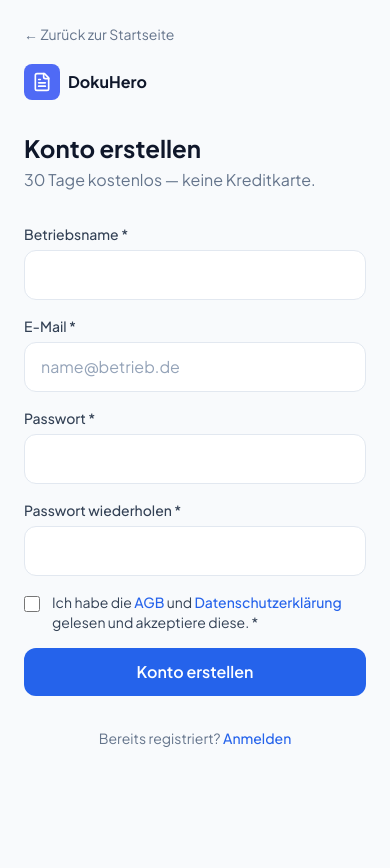
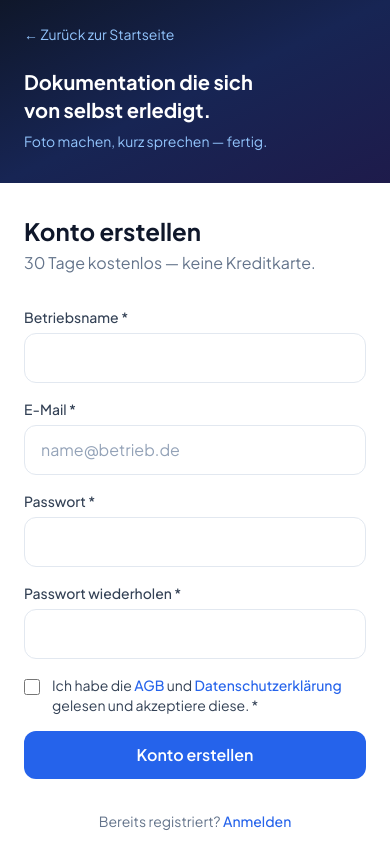
Before and after one commit to sakasolutions/dokuhero, a Next.js app: page /register in a window 390 px wide. Shown: the top 868 px of the page. Before the commit the page ends 844 px from the top, so only its background shows below. Built offline with nearby package versions, Linux system fonts and the light colour scheme.

Commit message:
feat: mobile login/register – dunkler brand header oben

```diff
--- a/components/auth/AuthSplitLayout.tsx
+++ b/components/auth/AuthSplitLayout.tsx
@@ -17,9 +17,9 @@
   desktopAuthLink: DesktopAuthLink;
 }) {
   return (
-    <div className="min-h-screen w-full overflow-x-hidden lg:grid lg:grid-cols-2">
-      {/* Brand — nur Desktop */}
-      <aside className="relative hidden h-screen bg-gradient-to-br from-slate-900 via-blue-950 to-indigo-950 lg:sticky lg:top-0 lg:block">
+    <div className="w-full min-h-0 overflow-x-hidden lg:grid lg:min-h-screen lg:grid-cols-2">
+      {/* Brand — nur Desktop (Split links) */}
+      <aside className="relative hidden h-screen bg-gradient-to-br from-slate-900 via-blue-950 to-indigo-950 lg:sticky lg:top-0 lg:flex lg:flex-col">
         <div className="flex h-full min-h-0 flex-col justify-between p-12">
           <div>
             <Link
@@ -72,28 +72,29 @@
         </div>
       </aside>
 
-      {/* Formular */}
-      <div className="relative flex w-full min-h-screen flex-col overflow-x-hidden bg-slate-50 lg:h-screen lg:min-h-0 lg:overflow-y-auto">
+      {/* Rechte Spalte: Mobile = Header + Formular; Desktop = wie bisher */}
+      <div className="flex w-full flex-col overflow-x-hidden bg-white lg:h-screen lg:min-h-0 lg:bg-slate-50 lg:overflow-y-auto">
+        {/* Mobile: dunkler Header */}
+        <div className="bg-gradient-to-br from-slate-900 via-blue-950 to-indigo-950 px-6 pb-8 pt-6 lg:hidden">
           <Link
             href="/"
-          className="absolute left-6 top-6 z-10 flex items-center gap-1 text-sm text-slate-500 hover:text-slate-700 lg:hidden"
+            className="mb-6 flex items-center gap-1 text-sm text-blue-300 hover:text-blue-200"
           >
             ← Zurück zur Startseite
           </Link>
-
-        <div className="flex w-full flex-1 flex-col px-6 pb-8 pt-16 lg:flex-1 lg:items-center lg:justify-center lg:px-16 lg:py-12">
-          <div className="mx-auto w-full max-w-sm min-w-0">
-            <div className="mb-8 flex items-center gap-2 lg:hidden">
-              <span className="flex h-9 w-9 shrink-0 items-center justify-center rounded-lg bg-primary">
-                <FileText
-                  className="h-5 w-5 text-white"
-                  strokeWidth={2}
-                  aria-hidden
-                />
-              </span>
-              <span className="font-bold text-slate-900">DokuHero</span>
+          <h2 className="text-xl font-bold leading-snug text-white">
+            Dokumentation die sich
+            <br />
+            von selbst erledigt.
+          </h2>
+          <p className="mt-2 text-sm text-blue-300">
+            Foto machen, kurz sprechen — fertig.
+          </p>
         </div>
 
+        {/* Mobile: weißer Formularblock | Desktop: zentrierte Spalte */}
+        <div className="px-6 pb-10 pt-8 lg:flex lg:flex-1 lg:items-center lg:justify-center lg:px-16 lg:py-12">
+          <div className="mx-auto w-full min-w-0 max-w-sm">
             <div className="mb-8 hidden justify-end text-sm text-slate-500 lg:flex">
               <span>
                 {desktopAuthLink.preface}{" "}
```
Also changed, not shown: 1 other file (tests, documents, lock files or other folders). Lines whose indentation alone changed are shown as unchanged.
